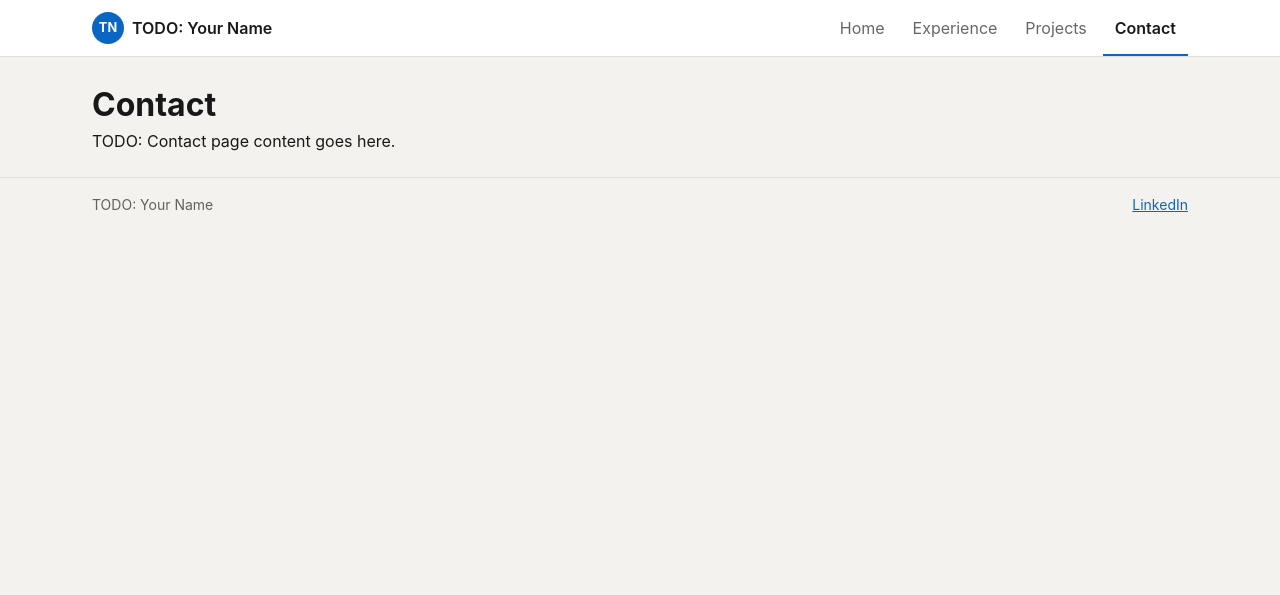
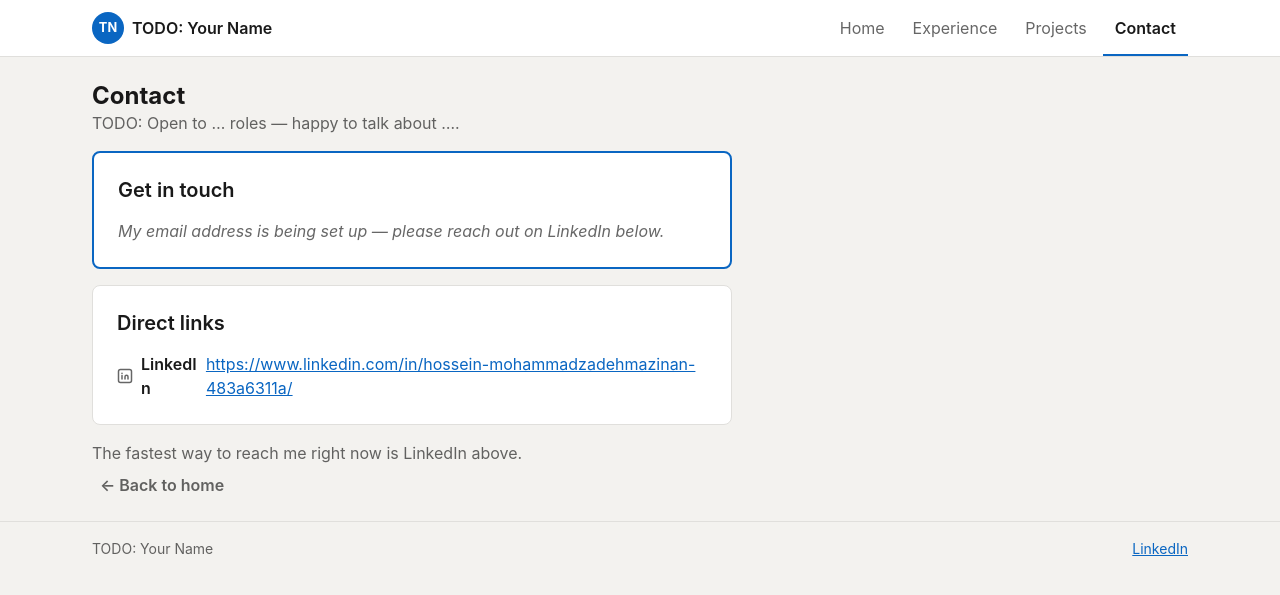
Before and after one commit to justhosi/my-website, a Flask app: page /contact in a window 1280 px wide. Shown: the top 595 px of the page. Run offline with Flask 3, Linux system fonts and the light colour scheme.

Commit message:
Add contact page
Reviewed-by: reviewer

```diff
--- a/static/css/style.css
+++ b/static/css/style.css
@@ -766,3 +766,46 @@ main.container {
     padding: 0 16px 16px;
   }
 }
+
+/* ---- Contact page (appended; tokens above unchanged) ---- */
+
+/* Narrow stack keeps the contact actions easy to scan. Row layout,
+   icon sizing and link wrapping reuse the existing .contact-list
+   rules from the home page, so only page-specific bits live here. */
+.contact-wrap {
+  max-width: 640px;
+}
+
+/* Primary card stands out as the page's main action. */
+.contact-primary {
+  border: 2px solid var(--color-primary);
+}
+
+/* Large, obvious email button; long addresses wrap instead of overflowing. */
+.contact-email-btn {
+  display: inline-block;
+  max-width: 100%;
+  padding: 12px 28px;
+  font-size: 1.125rem;
+  overflow-wrap: anywhere;
+}
+
+.contact-label {
+  font-weight: 600;
+}
+
+.contact-close {
+  margin-top: 16px;
+}
+
+.contact-back {
+  margin-top: 8px;
+}
+
+@media (max-width: 640px) {
+  .contact-email-btn {
+    width: 100%;
+    text-align: center;
+    font-size: 1rem;
+  }
+}
--- a/templates/contact.html
+++ b/templates/contact.html
@@ -1,6 +1,82 @@
 {% extends "base.html" %}
 {% block title %}Contact — {{ profile.name }}{% endblock %}
 {% block content %}
-<h1>Contact</h1>
-<p>TODO: Contact page content goes here.</p>
+<header class="page-header">
+  <h1>Contact</h1>
+  <p class="muted">TODO: Open to … roles — happy to talk about ….</p>
+</header>
+
+<div class="contact-wrap">
+  {% set email = profile.email|public_email %}
+  {% set linkedin_url = profile.linkedin_url|public_url %}
+  {% set github_url = (profile.github_url|default('', true))|public_url %}
+  {% set loc = (profile.location|default('', true))|trim %}
+  {% set show_location = loc and (loc[:4]|lower) != 'todo' %}
+
+  <section class="card contact-primary">
+    <div class="card-body">
+      <div class="card-header"><h2>Get in touch</h2></div>
+      {% if email %}
+      <a class="btn btn-primary contact-email-btn" href="mailto:{{ email }}">{{ email }}</a>
+      {% else %}
+      <p class="empty-state">My email address is being set up — please reach out on LinkedIn below.</p>
+      {% endif %}
+    </div>
+  </section>
+
+  <section class="card">
+    <div class="card-body">
+      <div class="card-header"><h2>Direct links</h2></div>
+      {% if email or linkedin_url or github_url or show_location %}
+      <ul class="contact-list">
+        {% if email %}
+        <li>
+          <svg width="16" height="16" viewBox="0 0 16 16" aria-hidden="true" fill="none" stroke="currentColor" stroke-width="1.5" stroke-linecap="round" stroke-linejoin="round"><rect x="1.5" y="3" width="13" height="10" rx="1.5"/><path d="M2.5 4.5 8 9l5.5-4.5"/></svg>
+          <span class="contact-label">Email</span>
+          <a href="{{ 'mailto:' ~ email }}">{{ email }}</a>
+        </li>
+        {% endif %}
+        <li>
+          <svg width="16" height="16" viewBox="0 0 16 16" aria-hidden="true" fill="none" stroke="currentColor" stroke-width="1.5" stroke-linecap="round" stroke-linejoin="round"><rect x="1.5" y="1.5" width="13" height="13" rx="2"/><path d="M5 7.5V11M5 5.3v.2M8 11V8.8c0-.9.7-1.6 1.6-1.6s1.4.7 1.4 1.6V11"/></svg>
+          <span class="contact-label">LinkedIn</span>
+          {% if linkedin_url %}
+          <a href="{{ linkedin_url }}" target="_blank" rel="noopener noreferrer">{{ linkedin_url }}</a>
+          {% else %}
+          <span class="muted">Link coming soon</span>
+          {% endif %}
+        </li>
+        {% if github_url %}
+        <li>
+          <svg width="16" height="16" viewBox="0 0 16 16" aria-hidden="true" fill="none" stroke="currentColor" stroke-width="1.5" stroke-linecap="round" stroke-linejoin="round"><path d="M6 3.5 3 8l3 4.5M10 3.5 13 8l-3 4.5"/></svg>
+          <span class="contact-label">GitHub</span>
+          <a href="{{ github_url }}" target="_blank" rel="noopener noreferrer">{{ github_url }}</a>
+        </li>
+        {% endif %}
+        {% if show_location %}
+        <li>
+          <svg width="16" height="16" viewBox="0 0 16 16" aria-hidden="true" fill="none" stroke="currentColor" stroke-width="1.5" stroke-linecap="round" stroke-linejoin="round"><path d="M8 14s4.5-4.3 4.5-7.3A4.5 4.5 0 0 0 8 2.2 4.5 4.5 0 0 0 3.5 6.7C3.5 9.7 8 14 8 14z"/><circle cx="8" cy="6.7" r="1.6"/></svg>
+          <span class="contact-label">Location</span>
+          <span>{{ loc }}</span>
+        </li>
+        {% endif %}
+      </ul>
+      {% else %}
+      <p class="empty-state">More ways to reach me are coming soon.</p>
+      {% endif %}
+    </div>
+  </section>
+
+  {% if has_cv %}
+  <div class="page-actions">
+    <a class="btn btn-secondary" href="{{ url_for('static', filename=profile.cv) }}">Download CV</a>
+  </div>
+  {% endif %}
+
+  {% if email %}
+  <p class="muted contact-close">Prefer email? The button above goes straight to my inbox.</p>
+  {% else %}
+  <p class="muted contact-close">The fastest way to reach me right now is LinkedIn above.</p>
+  {% endif %}
+  <p class="contact-back"><a class="page-contact-link" href="{{ url_for('home') }}">← Back to home</a></p>
+</div>
 {% endblock %}
```
